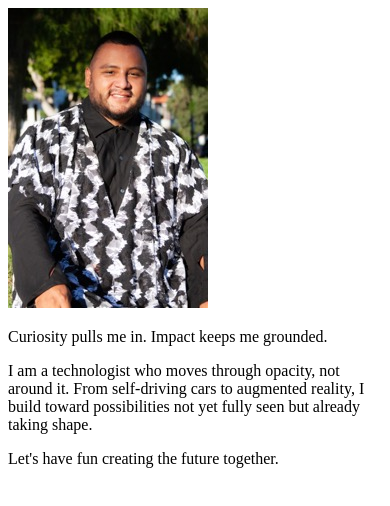
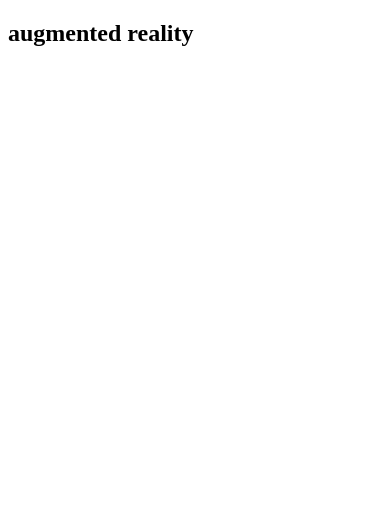
Before and after one commit to iansebas/iansebas.github.io, a Next.js app: page / in a window 390 px wide. Shown: the top 506 px of the page. Built offline with nearby package versions, Linux system fonts and the light colour scheme.

Commit message:
deployment 17

```diff
--- a/src/app/page.tsx
+++ b/src/app/page.tsx
@@ -1,94 +1,52 @@
 'use client';
 
-import Section from '@/components/Section';
 import { useEffect, useState } from 'react';
+import { motion, AnimatePresence } from 'framer-motion';
+import classNames from 'classnames';
 
-// Component for randomly selecting a headshot
-const RandomHeadshot = ({ size = 256 }: { size?: number }) => {
-  const [headshot, setHeadshot] = useState('/images/headshots/IMG_8527_small.jpg');
-  const [isLoaded, setIsLoaded] = useState(false);
-  const [isMobile, setIsMobile] = useState(false);
+const tags = [
+  "computer vision",
+  "self-driving cars",
+  "augmented reality",
+  "artificial intelligence"
+];
 
-  // Detect if device is mobile
+export default function HomePage() {
+  const [currentTagIndex, setCurrentTagIndex] = useState(0);
+  const [isChanging, setIsChanging] = useState(false);
+
   useEffect(() => {
-    const checkMobile = () => {
-      setIsMobile(window.innerWidth <= 768);
-    };
-    checkMobile();
-    window.addEventListener('resize', checkMobile);
-    return () => window.removeEventListener('resize', checkMobile);
+    const interval = setInterval(() => {
+      setIsChanging(true);
+      setTimeout(() => {
+        setCurrentTagIndex((prev) => (prev + 1) % tags.length);
+        setIsChanging(false);
+      }, 150);
+    }, 3000);
+
+    return () => clearInterval(interval);
   }, []);
 
-  useEffect(() => {
-    const headshots = isMobile ? [
-      '/images/headshots/IMG_8527_small.jpg',
-      '/images/headshots/IMG_8530_small.jpg',
-      '/images/headshots/IMG_8531_small.jpg'
-    ] : [
-      '/images/headshots/IMG_8527.JPG',
-      '/images/headshots/IMG_8530.JPG',
-      '/images/headshots/IMG_8531.JPG'
-    ];
-
-    // Preload all headshots
-    const preloadPromises = headshots.map(src => {
-      return new Promise<string>((resolve, reject) => {
-        const img = new window.Image();
-        img.src = src;
-        img.onload = () => resolve(src);
-        img.onerror = () => reject(new Error(`Failed to load ${src}`));
-      });
-    });
-
-    // Once all are loaded, select a random one
-    Promise.allSettled(preloadPromises).then(results => {
-      const loadedImages = results
-        .filter(result => result.status === 'fulfilled')
-        .map(result => (result as PromiseFulfilledResult<string>).value);
-
-      if (loadedImages.length > 0) {
-        const randomIndex = Math.floor(Math.random() * loadedImages.length);
-        setHeadshot(loadedImages[randomIndex]);
-      }
-      setIsLoaded(true);
-    });
-  }, [isMobile]); // Re-run when device type changes
-
-  return (
-    <div className="relative w-full h-full">
-      {!isLoaded && (
-        <div className="absolute inset-0 bg-gray-300 animate-pulse rounded-full" />
-      )}
-      <img
-        src={headshot}
-        alt="ian rios"
-        className={`object-cover w-full h-full transition-opacity duration-300 ${isLoaded ? 'opacity-100' : 'opacity-0'}`}
-        onLoad={() => setIsLoaded(true)}
-      />
-    </div>
-  );
-};
-
-export default function About() {
   return (
     <div className="min-h-screen flex items-center justify-center px-6">
-      <div className="flex flex-col md:flex-row items-center gap-12 max-w-5xl mx-auto">
-        <div className="w-full md:w-1/3 flex justify-center mb-8 md:mb-0">
-          <div className="relative w-64 h-64 rounded-full overflow-hidden border-2 border-white/50 shadow-xl">
-            <RandomHeadshot />
-          </div>
-        </div>
-
-        <div className="w-full md:w-2/3 bg-black/30 backdrop-blur-md rounded-xl shadow-lg p-8">
-          <p className="text-lg mb-6 text-white text-shadow leading-relaxed tracking-wide">
-            Curiosity pulls me in. Impact keeps me grounded.
-          </p>
-          <p className="text-lg mb-6 text-white text-shadow leading-relaxed tracking-wide">
-            I am a technologist who moves through opacity, not around it. From <span className="font-semibold">self-driving cars</span> to <span className="font-semibold">augmented reality</span>, I build toward possibilities not yet fully seen but already taking shape.
-          </p>
-          <p className="text-lg text-white text-shadow leading-relaxed tracking-wide">
-            Let's have fun creating the future together.
-          </p>
+      <div className="max-w-4xl mx-auto text-center">
+        <div className="h-32 relative">
+          <AnimatePresence mode="wait">
+            <motion.h2
+              key={currentTagIndex}
+              initial={{ y: 20, opacity: 0 }}
+              animate={{ y: 0, opacity: 1 }}
+              exit={{ y: -20, opacity: 0 }}
+              transition={{ duration: 0.15 }}
+              className={classNames(
+                "text-3xl md:text-6xl font-medium text-white/90 text-shadow absolute inset-0 flex items-center justify-center font-mono tracking-wider whitespace-nowrap text-center",
+                isChanging ? "blur-sm" : ""
+              )}
+              style={{ width: '100%' }}
+            >
+              {tags[currentTagIndex]}
+            </motion.h2>
+          </AnimatePresence>
         </div>
       </div>
     </div>
```
Also changed, not shown: src/app/about/page.tsx (added, +72 -0 lines), src/components/FloatingVideo.tsx (+11 -5 lines), src/components/FloatingVideos.tsx (+3 -5 lines), src/components/Sidebar.tsx (+9 -5 lines), 1 other file (tests, documents, lock files or other folders).
